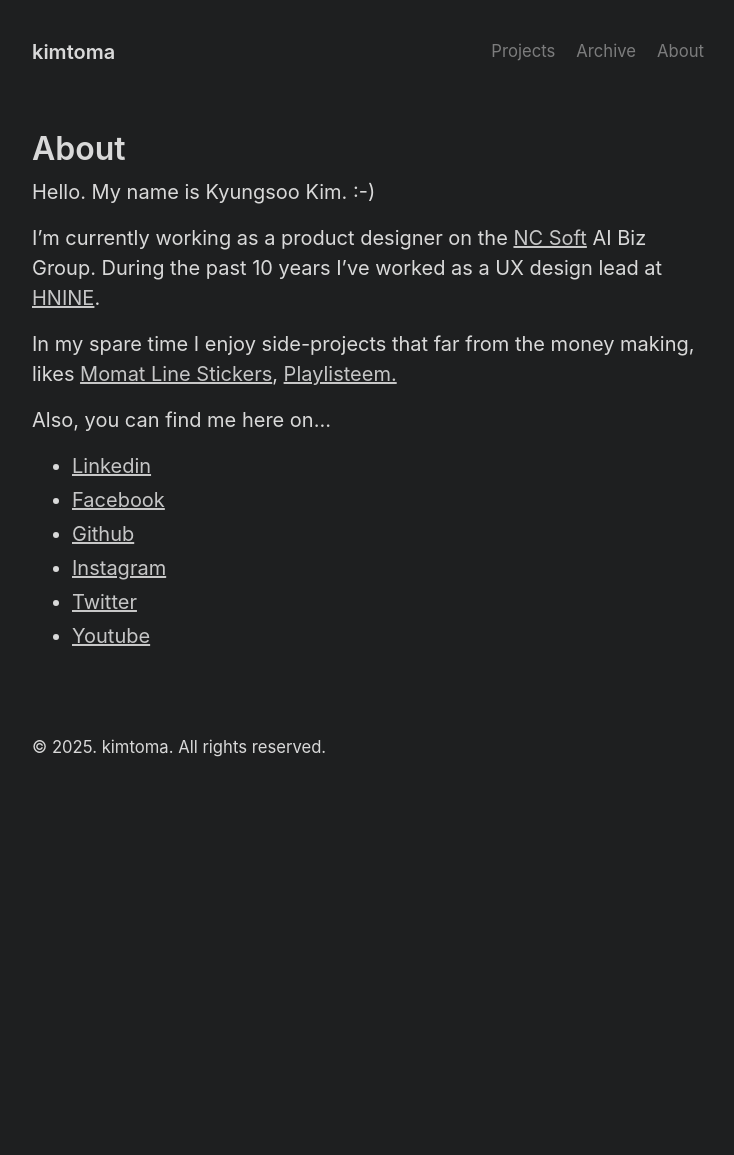
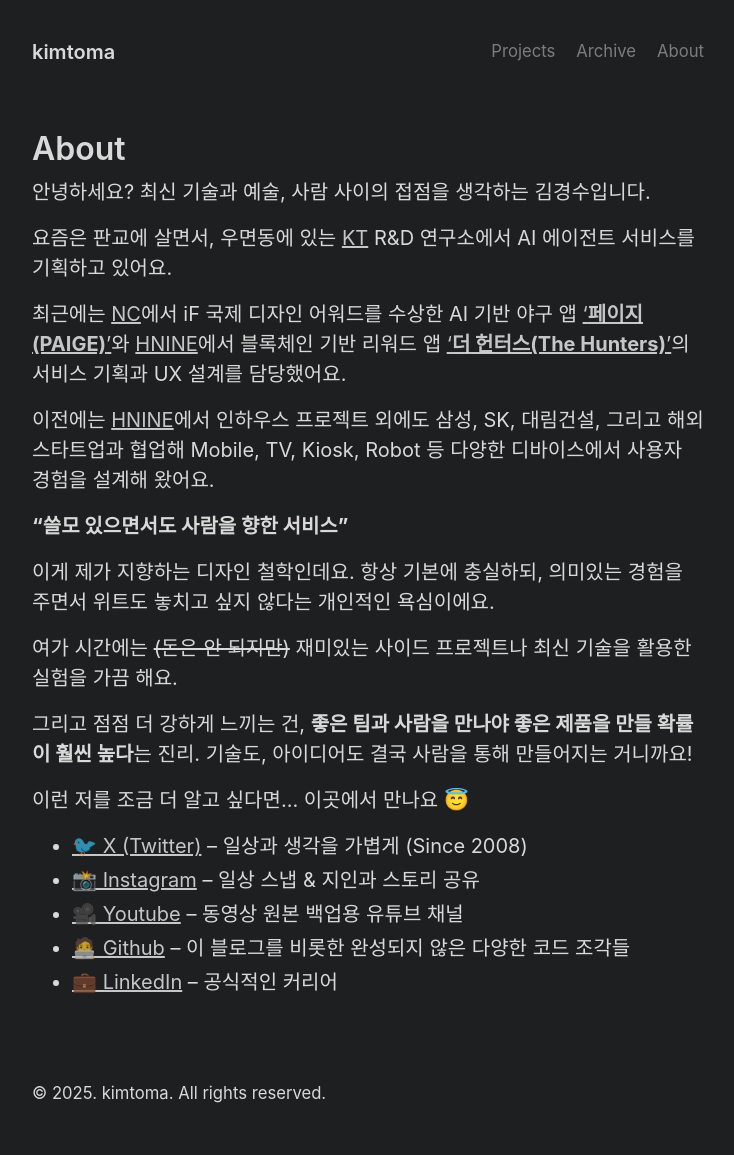
Before and after one commit to kimtoma/kimtoma.github.io, a Jekyll site: the page built from about.md, in a window 1280 px wide. Shown: the whole page, without its empty margins (272-1006 px from the left). Built offline with Jekyll 4.4.1, drawn with Linux system fonts in a browser that asks for light colours; before the commit the page ends 900 px from its top, so only the background shows below that.

Commit message:
about 자기소개 내용 업데이트

```diff
--- a/about.md
+++ b/about.md
@@ -3,18 +3,32 @@ layout: page
 title: About
 ---
 
-Hello. My name is Kyungsoo Kim. :-)
+안녕하세요? 최신 기술과 예술, 사람 사이의 접점을 생각하는 김경수입니다.
 
-I’m currently working as a product designer on the [NC Soft](http://kr.ncsoft.com/korean/?ref=kimtoma) AI Biz Group.
-During the past 10 years I’ve worked as a UX design lead at [HNINE](https://www.hnine.com/?ref=kimtoma).
+요즘은 판교에 살면서, 우면동에 있는 [KT](https://corp.kt.com/) R&D 연구소에서 AI 에이전트 서비스를 기획하고 있어요.
 
-In my spare time I enjoy side-projects that far from the money making, likes [Momat Line Stickers](https://store.line.me/stickershop/author/525306/en), [Playlisteem.](https://playlisteem.web.app/)
+최근에는 [NC](http://kr.ncsoft.com/korean/?ref=kimtoma)에서 iF 국제 디자인 어워드를 수상한 AI 기반 야구 앱 [‘**페이지(PAIGE)**’](https://ifdesign.com/en/winner-ranking/project/paige/295159)와
+[HNINE](https://hnine.com/)에서 블록체인 기반 리워드 앱 [‘**더 헌터스(The Hunters)**’](https://ifdesign.com/en/winner-ranking/project/mossland-the-hunters/274510)의 서비스 기획과 UX 설계를 담당했어요.
 
-Also, you can find me here on…
+이전에는 [HNINE](https://hnine.com/)에서 인하우스 프로젝트 외에도 삼성, SK, 대림건설, 그리고 해외 스타트업과 협업해
+Mobile, TV, Kiosk, Robot 등 다양한 디바이스에서 사용자 경험을 설계해 왔어요.
 
-- [Linkedin](http://www.linkedin.com/in/kimkyungsoo﻿)
-- [Facebook](https://www.facebook.com/hello.kyungsoo)
-- [Github](https://github.com/kimtoma﻿)
-- [Instagram](https://www.instagram.com/kimtoma/)
-- [Twitter](https://twitter.com/kimtoma﻿)
-- [Youtube](https://www.youtube.com/user/kimtoma)
+**"쓸모 있으면서도 사람을 향한 서비스"**
+
+이게 제가 지향하는 디자인 철학인데요.
+항상 기본에 충실하되, 의미있는 경험을 주면서 위트도 놓치고 싶지 않다는 개인적인 욕심이에요.
+
+여가 시간에는 ~~(돈은 안 되지만)~~ 재미있는 사이드 프로젝트나
+최신 기술을 활용한 실험을 가끔 해요.
+
+그리고 점점 더 강하게 느끼는 건,
+**좋은 팀과 사람을 만나야 좋은 제품을 만들 확률이 훨씬 높다**는 진리.
+기술도, 아이디어도 결국 사람을 통해 만들어지는 거니까요!
+
+이런 저를 조금 더 알고 싶다면... 이곳에서 만나요 😇
+
+- [🐦 X (Twitter)](https://x.com/kimtoma) – 일상과 생각을 가볍게 (Since 2008)
+- [📸 Instagram](https://www.instagram.com/kimtoma) – 일상 스냅 & 지인과 스토리 공유
+- [🎥 Youtube](https://www.youtube.com/@kimtoma) – 동영상 원본 백업용 유튜브 채널
+- [🧑‍💻 Github](https://github.com/kimtoma) – 이 블로그를 비롯한 완성되지 않은 다양한 코드 조각들
+- [💼 LinkedIn](https://www.linkedin.com/in/kimkyungsoo/) – 공식적인 커리어
```
Also changed, not shown: 1 other file.
